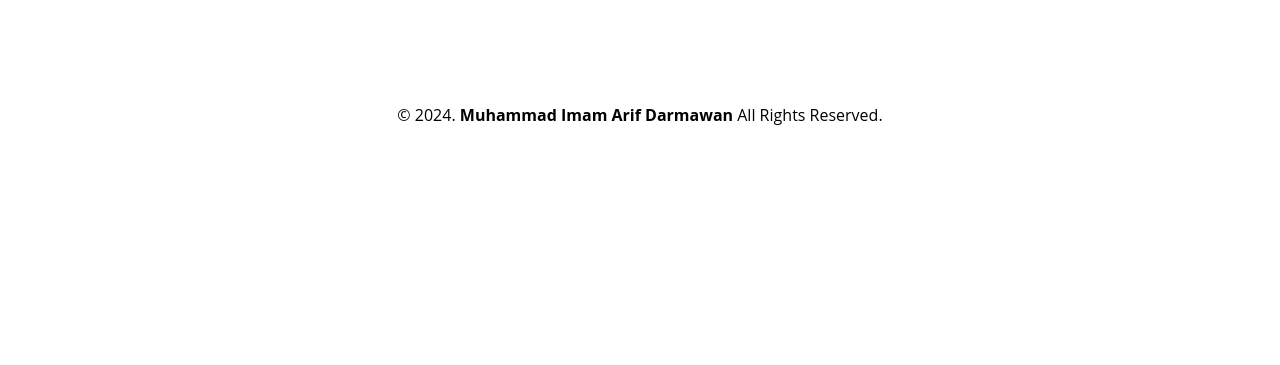
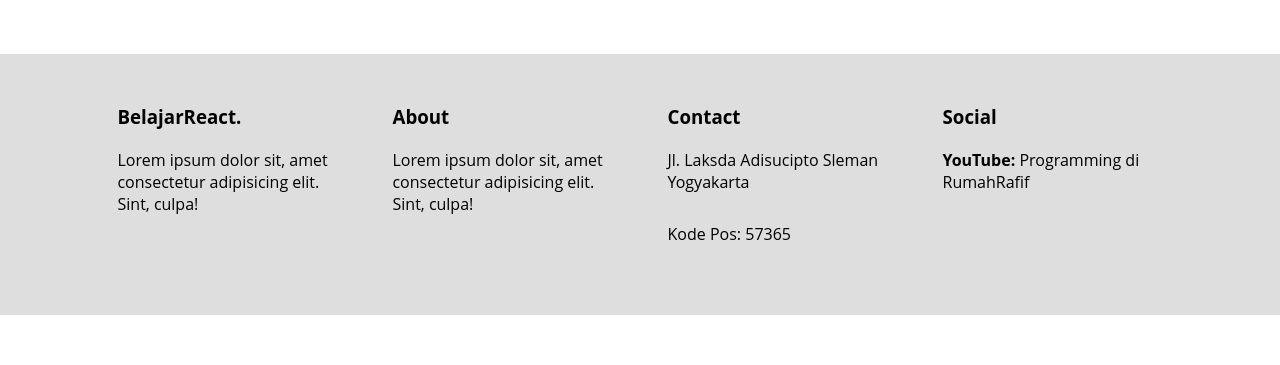
Before and after one commit to IMM255/Website-React, a React (Vite) app: page / in a window 1280 px wide. Shown: the part 1927-2292 px from the top of the page. Before the commit the page ends 2103 px from the top, so only its background shows below. Built offline with nearby package versions, Linux system fonts and the light colour scheme.

Commit message:
feat: contact

```diff
--- /dev/null
+++ b/src/Components/Contact.jsx
@@ -0,0 +1,24 @@
+import '../styles/Contact.css'
+import parse from 'html-react-parser'
+
+function Contact(props) {
+  return (
+    <div id="contact">
+    <div className="wrapper">
+        <div className="footer">
+            {
+                props.contactSection.map((item,index)=>{
+                    return(
+                        <div className="footer-section" key={index}>
+                            {parse(item.content)}
+                        </div>
+                    )
+                })
+            }
+        </div>
+    </div>
+</div>
+  )
+}
+
+export default Contact
--- /dev/null
+++ b/src/data/ContactSection.jsx
@@ -0,0 +1,25 @@
+export const contactSection = [
+    {
+        content:`<h3>BelajarReact.</h3>
+                <p>Lorem ipsum dolor sit, amet consectetur adipisicing elit. Sint, culpa!</p>
+`
+    },
+    {
+        content:`
+                        <h3>About</h3>
+                <p>Lorem ipsum dolor sit, amet consectetur adipisicing elit. Sint, culpa!</p>
+`
+    },
+    {
+        content:`                <h3>Contact</h3>
+                <p>Jl. Laksda Adisucipto Sleman Yogyakarta</p>
+                <p>Kode Pos: 57365</p>
+
+`
+    },
+    {
+        content:`                <h3>Social</h3>
+                <p><b>YouTube: </b>Programming di RumahRafif</p>
+`
+    }
+]
--- a/src/pages/Home.jsx
+++ b/src/pages/Home.jsx
@@ -4,8 +4,11 @@
 import { courseSection } from "../data/CourseSection"
 import { tutorsSection, tutorList } from "../data/TutorsSection"
 import { partnersSection, partnerList } from "../data/PartnersSection"
+import { contactSection } from "../data/ContactSection"
 import Tutors from "../Components/Tutors"
 import Partners from "../Components/Partners"
+import Contact from "../Components/Contact"
+
 import '../styles/Home.css'
 
 import parse from 'html-react-parser'
@@ -44,6 +47,7 @@
             </div>
         </section>
         </div>
+        <Contact contactSection={contactSection} />
         <Footer />
     </div>
   )
--- /dev/null
+++ b/src/styles/Contact.css
@@ -0,0 +1,17 @@
+#contact {
+    background: #dedede;
+    padding: 50px 0px 50px 0px;
+  }
+
+  .footer {
+    width: 100%;
+    position: relative;
+    display: flex;
+    flex-wrap: wrap;
+    margin: auto;
+  }
+
+  .footer-section {
+    width: 20%;
+    margin: 0 auto;
+  }
```
